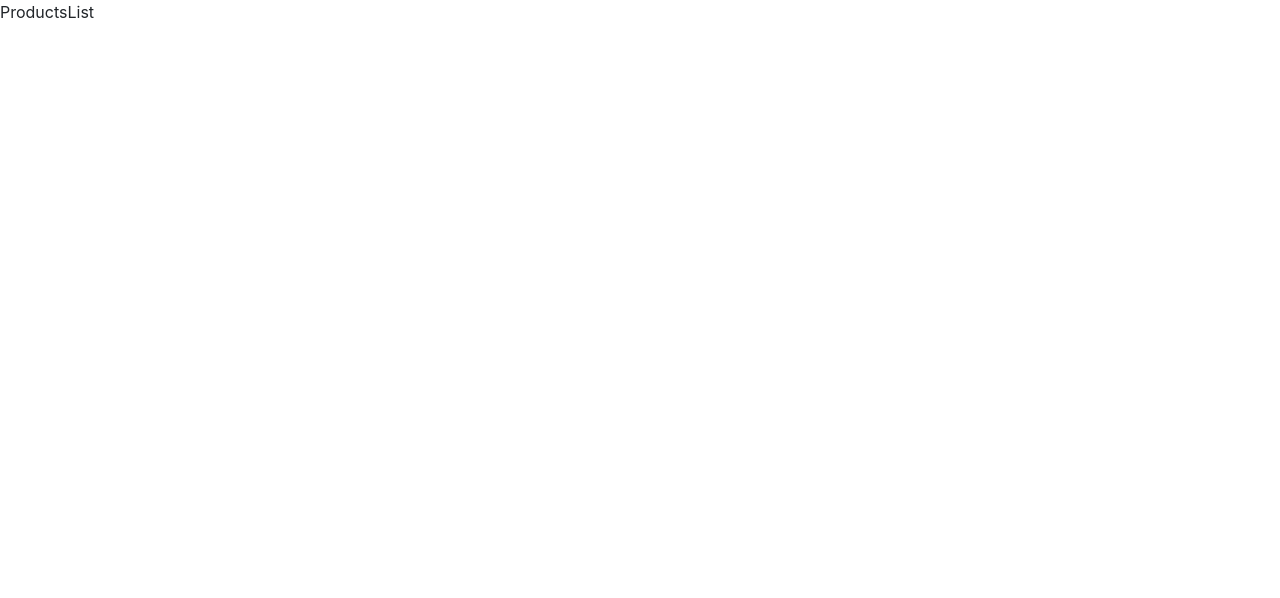
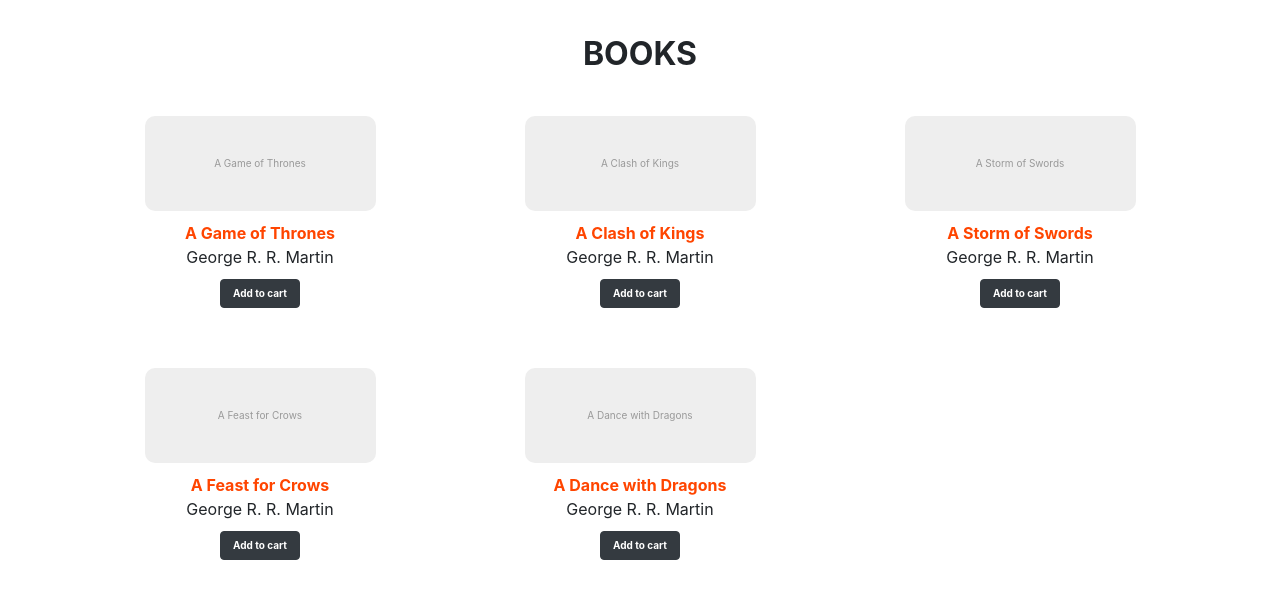
Before and after one commit to monika-stempniak/shopping-cart, a React (Create React App) app: page / in a window 1280 px wide. Shown: the top 598 px of the page. Built offline with nearby package versions, Linux system fonts and the light colour scheme.

Commit message:
Add products to ProductItem and style

```diff
--- a/src/components/App/App.js
+++ b/src/components/App/App.js
@@ -1,6 +1,4 @@
 import React from 'react';
-
-import styles from './App.module.scss';
 
 import ProductsList from '../ProductsList/ProductsList'
 
--- a/src/components/App/App.module.scss
+++ /dev/null
@@ -1,3 +0,0 @@
-.App {
-  text-align: left;
-}
--- a/src/components/ProductItem/ProductItem.js
+++ b/src/components/ProductItem/ProductItem.js
@@ -1,15 +1,20 @@
 import React from 'react';
+import classnames from "classnames";
 
-import './ProductItem.module.scss';
+import styles from './ProductItem.module.scss';
 
-class ProductItem extends React.Component {
-  render() {
-    return (
-      <div>
-        ProductItem
-      </div>
-    );
-  }
+const ProductItem = ({title, author}) => {
+  return (
+    <div className={styles.item}>
+      <div className={styles.image}>{title}</div>
+      <p className={styles.title}>{title}</p>
+      <p className={styles.author}>{author}</p>
+      <button
+        type="button"
+        className={classnames("btn", "btn-dark", styles.button)}
+      >Add to cart</button>
+    </div>
+  );
 }
 
 export default ProductItem;
--- a/src/components/ProductItem/ProductItem.module.scss
+++ b/src/components/ProductItem/ProductItem.module.scss
@@ -0,0 +1,35 @@
+.item {
+  padding: 20px 10px;
+  margin: 10px 0;
+  display: flex;
+  justify-content: center;
+  align-items: center;
+  flex-direction: column;
+}
+
+.image {
+  background: #eee;
+  color: #999;
+  font-size: 10px;
+  padding: 40px 0;
+  width: 70%;
+  margin-bottom: 10px;
+  border-radius: 10px;
+  text-align: center;
+}
+
+.title {
+  color: orangered;
+  font-weight: bold;
+  margin: 0;
+}
+
+.author {
+  margin: 0;
+  margin-bottom: 10px;
+}
+
+.button {
+  font-size: 10px;
+  font-weight: bold;
+}
--- a/src/components/ProductsList/ProductsList.js
+++ b/src/components/ProductsList/ProductsList.js
@@ -1,12 +1,45 @@
 import React from 'react';
 
-import './ProductsList.module.scss';
+import styles from './ProductsList.module.scss';
+
+import books from "../../books.json";
+import ProductItem from "../ProductItem/ProductItem"
 
 class ProductsList extends React.Component {
+  state = {
+    books: null,
+  }
+
+  componentDidMount() {
+    this.setState({
+      books: books,
+    })
+  }
+
   render() {
+    const { books } = this.state;
+
+    if (!books) {
+      return (<p>Loading...</p>);
+    }
+
+    console.log(books);
+
     return (
-      <div>
-        ProductsList
+      <div className="container">
+        <h1 className={styles.title}>Books</h1>
+        <div className="row">
+          {
+            books.map(({ title, author }) => (
+              <div className="col-sm-6 col-md-4" key={title}>
+                <ProductItem
+                  title={title}
+                  author={author}
+                />
+              </div>
+            ))
+          }
+        </div>
       </div>
     );
   }
--- a/src/components/ProductsList/ProductsList.module.scss
+++ b/src/components/ProductsList/ProductsList.module.scss
@@ -0,0 +1,5 @@
+.title {
+  text-transform: uppercase;
+  text-align: center;
+  padding-top: 30px;
+}
```
